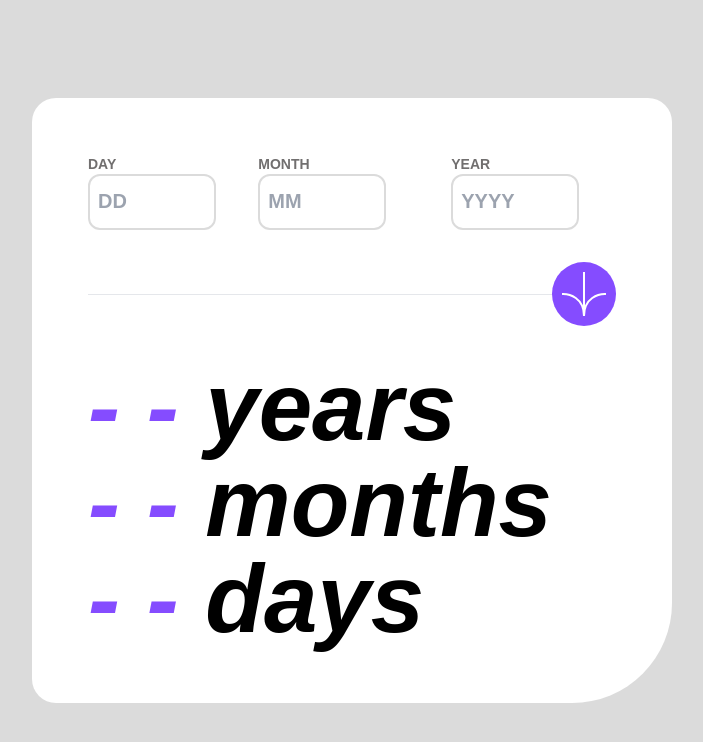
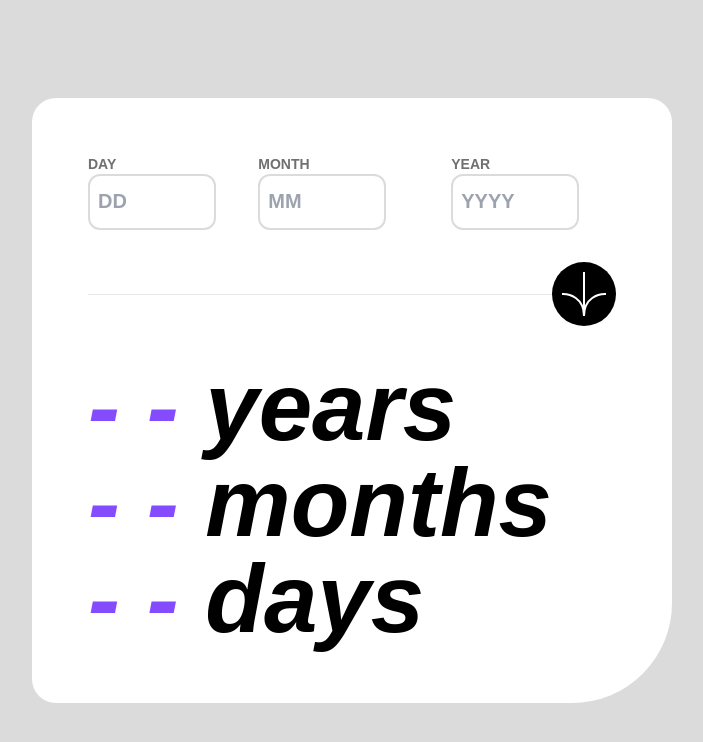
Before and after one commit to Rgit915/age-calculator-app, a React (Vite) app: page / in a window 1280 px wide. In both pictures the pointer is over the element 872 px from the left and 294 px from the top of the page. Shown: the top 742 px of the page, without its empty margins (288-991 px from the left). Built offline with nearby package versions, Linux system fonts and the light colour scheme.

Commit message:
Add active states styles

```diff
--- a/src/index.css
+++ b/src/index.css
@@ -23,7 +23,7 @@ form label {
 }
 
 .date-form input[type="number"]{
-  @apply w-20 h-14 px-2 py-2 text-xl leading-8 font-bold font-poppins text-black border-2  border-light-grey rounded-xl focus:outline-none;
+  @apply w-20 h-14 px-2 py-2 text-xl leading-8 font-bold font-poppins text-black border-2  border-light-grey rounded-xl focus:outline-none hover:border-purple;
 }
 
 .calculate-container{
@@ -31,6 +31,9 @@ form label {
 }
 .arrow-button{
   @apply absolute w-16 h-16 rounded-full bg-purple text-white font-bold text-xs flex items-center justify-center;
+}
+.arrow-button:hover {
+  @apply text-white bg-black
 }
 
 .age-display{
```
